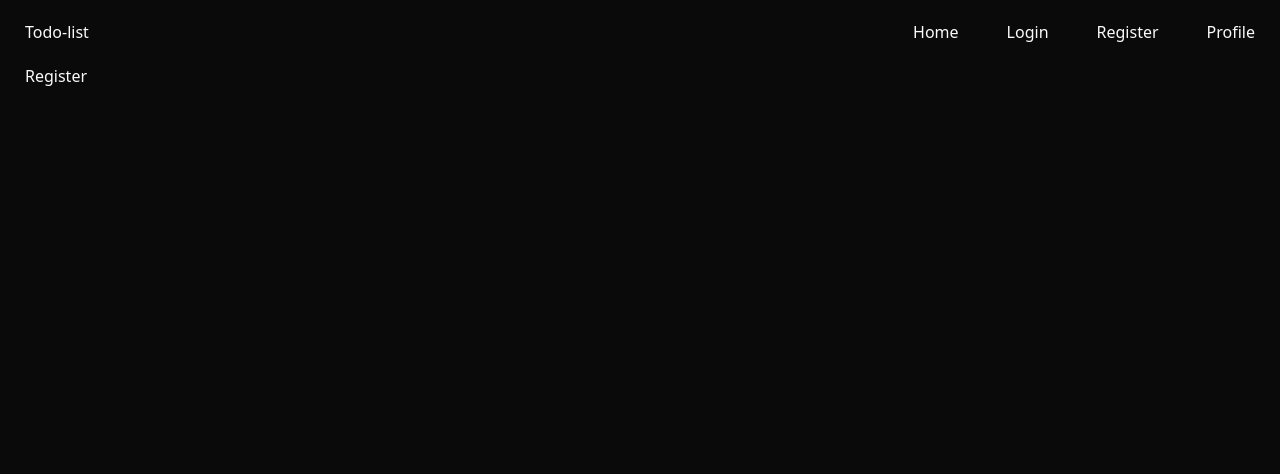
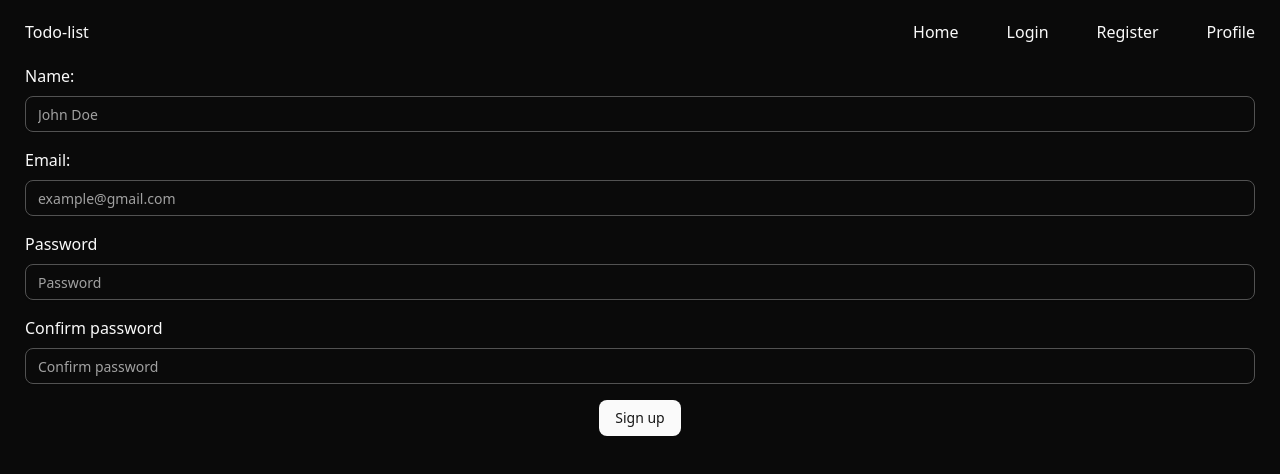
Before and after one commit to IlyaVafin/todo_list-, a React (Vite) app in the folder frontend/: page /register in a window 1280 px wide. Shown: the top 474 px of the page. Built offline with nearby package versions, Linux system fonts and the light colour scheme.

Commit message:
feat: #5 add register form

```diff
--- /dev/null
+++ b/frontend/src/modules/register/Register.tsx
@@ -0,0 +1,102 @@
+import { Button } from "@/components/button/button"
+import { Input } from "@/components/input/input"
+import { api } from "@/shared/api/ApiHandler"
+import { useMutation } from "@tanstack/react-query"
+import { useId, useState } from "react"
+import { useNavigate } from "react-router-dom"
+interface RegisterData {
+	name: string
+	email: string
+	password: string
+	confirmPassword: string
+}
+type RegisterUser = Pick<RegisterData, "name" | "email" | "password">
+const Register = () => {
+	const id = useId()
+	const [register, setRegister] = useState<RegisterData>({
+		confirmPassword: "",
+		email: "",
+		name: "",
+		password: "",
+	})
+	const navigate = useNavigate()
+	const signUp = async (user: RegisterUser) => {
+		return await api.post<RegisterUser, { success: boolean }>("/user", user)
+	}
+	const handleChange = (field: string, value: string) => {
+		setRegister(prev => ({ ...prev, [field]: value }))
+	}
+	const { isPending, mutate } = useMutation({
+		mutationFn: signUp,
+		mutationKey: ["user-register"],
+		gcTime: 0,
+		onSettled: data => {
+			if (data?.success) {
+				navigate("/login")
+			}
+		},
+	})
+	return (
+		<form
+			onSubmit={e => {
+				e.preventDefault()
+				mutate({
+					email: register.email,
+					name: register.name,
+					password: register.password,
+				})
+			}}
+			className='flex flex-col gap-4'
+		>
+			<div className='flex flex-col gap-2'>
+				<label htmlFor={`name_${id}`}>Name:</label>
+				<Input
+					onChange={e => handleChange("name", e.target.value)}
+					value={register.name}
+					id={`name_${id}`}
+					placeholder='John Doe'
+					autoComplete='username'
+				/>
+			</div>
+			<div className='flex flex-col gap-2'>
+				<label htmlFor={`email_${id}`}>Email:</label>
+				<Input
+					onChange={e => handleChange("email", e.target.value)}
+					value={register.email}
+					id={`email_${id}`}
+					placeholder='example@gmail.com'
+					autoComplete='email'
+				/>
+			</div>
+			<div className='flex flex-col gap-2'>
+				<label htmlFor={`password_${id}`}>Password</label>
+				<Input
+					onChange={e => handleChange("password", e.target.value)}
+					value={register.password}
+					type='password'
+					id={`password_${id}`}
+					placeholder='Password'
+					autoComplete='new-password'
+				/>
+			</div>
+			<div className='flex flex-col gap-2'>
+				<label htmlFor={`confirm_password_${id}`}>Confirm password</label>
+				<Input
+					onChange={e => handleChange("confirmPassword", e.target.value)}
+					value={register.confirmPassword}
+					type='password'
+					id={`confirm_password_${id}`}
+					placeholder='Confirm password'
+					autoComplete='current-password'
+				/>
+			</div>
+			<div className='flex justify-center w-full'>
+				<Button disabled={isPending}>
+					{isPending ? "Please wait..." : "Sign up"}
+				</Button>
+			</div>
+		</form>
+	)
+}
+
+export default Register
--- a/frontend/src/pages/RegisterPage.tsx
+++ b/frontend/src/pages/RegisterPage.tsx
@@ -1,8 +1,8 @@
-import React from 'react'
+import Register from '@/modules/register/Register'
 
 const RegisterPage = () => {
   return (
-    <div>Register</div>
+    <Register/>
   )
 }
 
```
Also changed, not shown: 11 other files (tests, documents, lock files or other folders).
